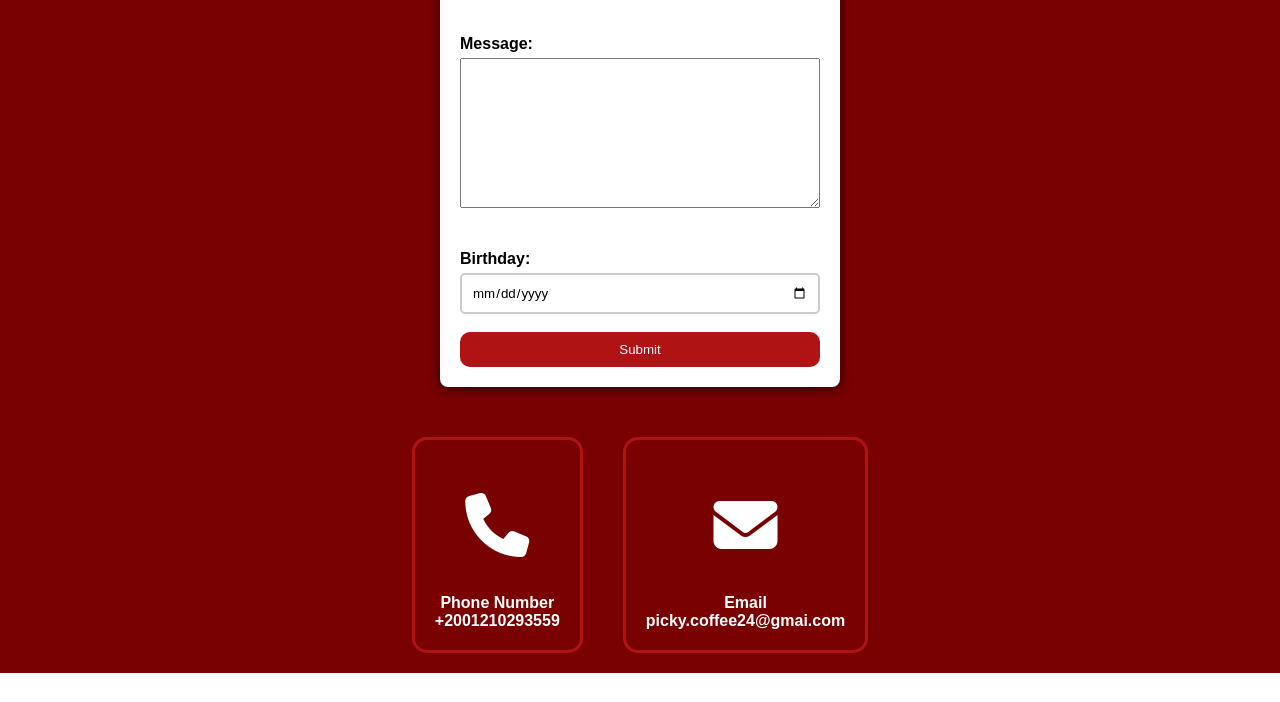
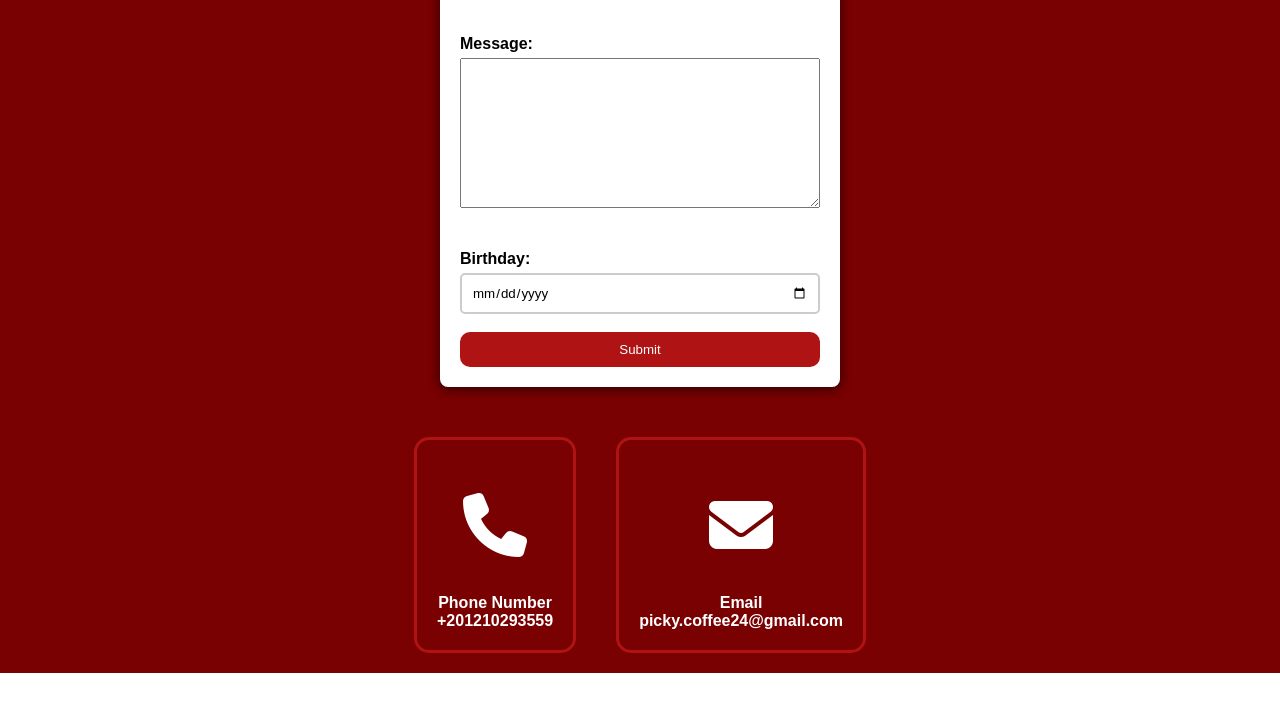
Before and after one commit to Alilool/Picky, a plain HTML site: page contact us.html in a window 1280 px wide. Shown: the part 422-1124 px from the top of the page. Drawn offline with Linux system fonts and the light colour scheme.

Commit message:
Add files via upload

```diff
--- a/contact us.html
+++ b/contact us.html
@@ -147,7 +147,7 @@
             </div>
             <div class="info">
                 <p class="card-heading">Phone Number</p>
-                <p>+2001210293559</p>
+                <p>+201210293559</p>
             </div>
         </div>
         <div class="contact-card">
@@ -156,7 +156,7 @@
             </div>
             <div class="info">
                 <p class="card-heading">Email</p>
-                <p>picky.coffee24@gmai.com</p>
+                <p>picky.coffee24@gmail.com</p>
             </div>
         </div>
     </div>
```
Also changed, not shown: index.html (+1 -1 lines).
